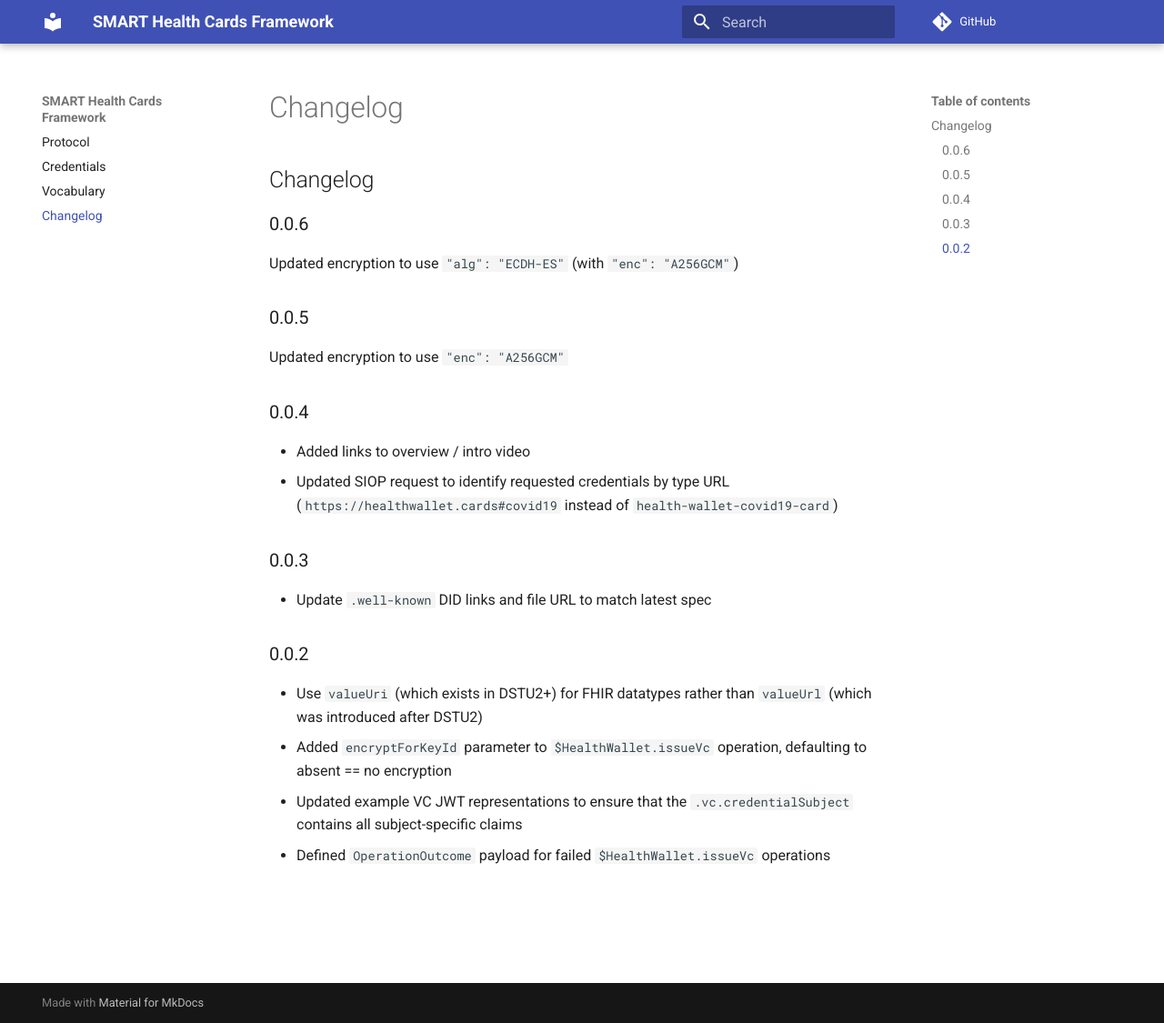
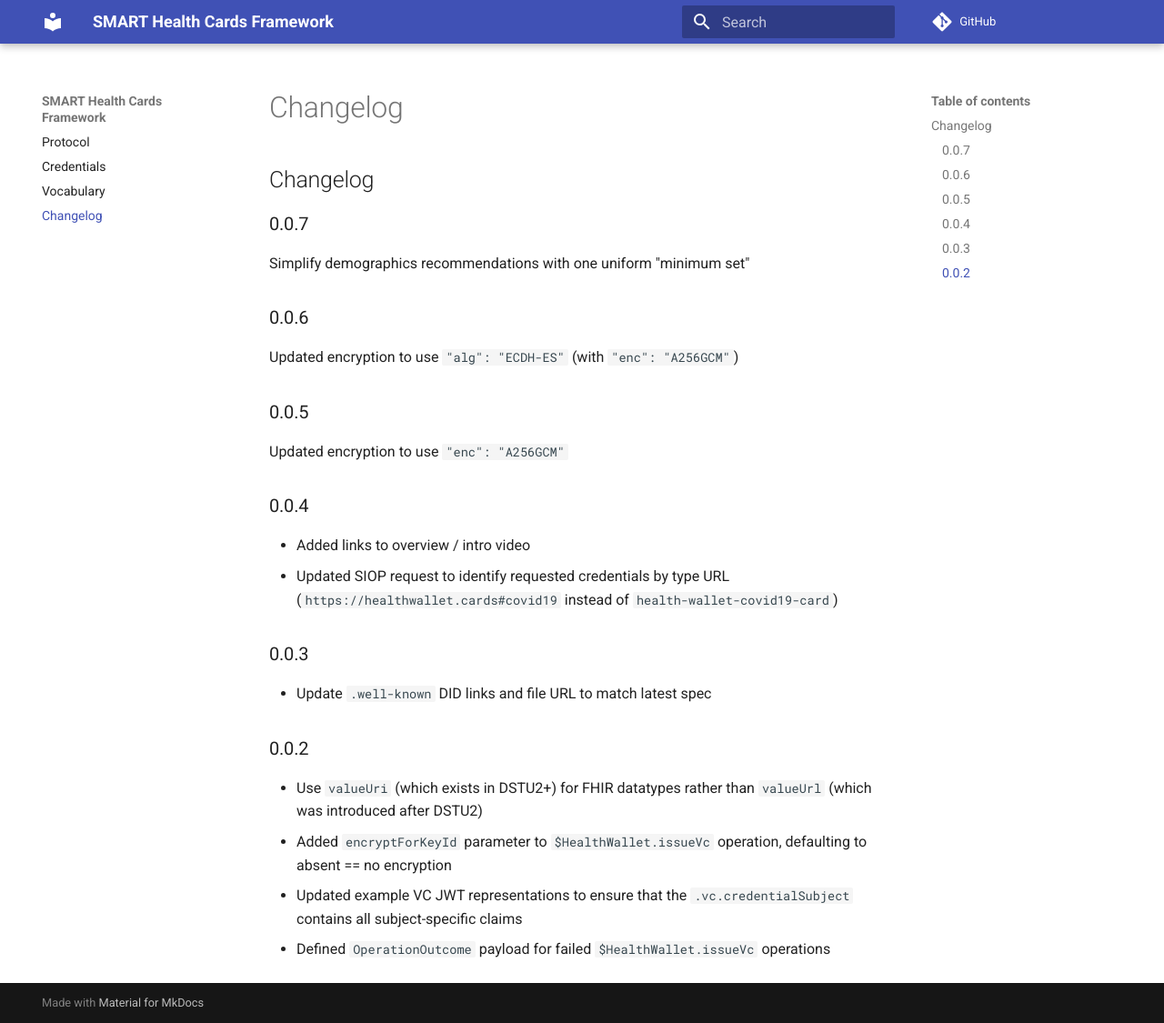
Before and after one commit to smart-on-fhir/health-cards, an MkDocs documentation site: the page built from docs/changelog.md, in a window 1280 px wide and 1125 px high. Shown: the whole window at 91% size. Built offline with MkDocs 1.6.1 and Material for MkDocs 9.7.7, drawn with Linux system fonts in a browser that asks for light colours; comment, search, counter and statistics services are not loaded.

Commit message:
Update changelog 0.0.7

```diff
--- a/docs/changelog.md
+++ b/docs/changelog.md
@@ -1,4 +1,8 @@
 # Changelog
+
+## 0.0.7
+
+Simplify demographics recommendations with one uniform "minimum set"
 
 ## 0.0.6
 
```
